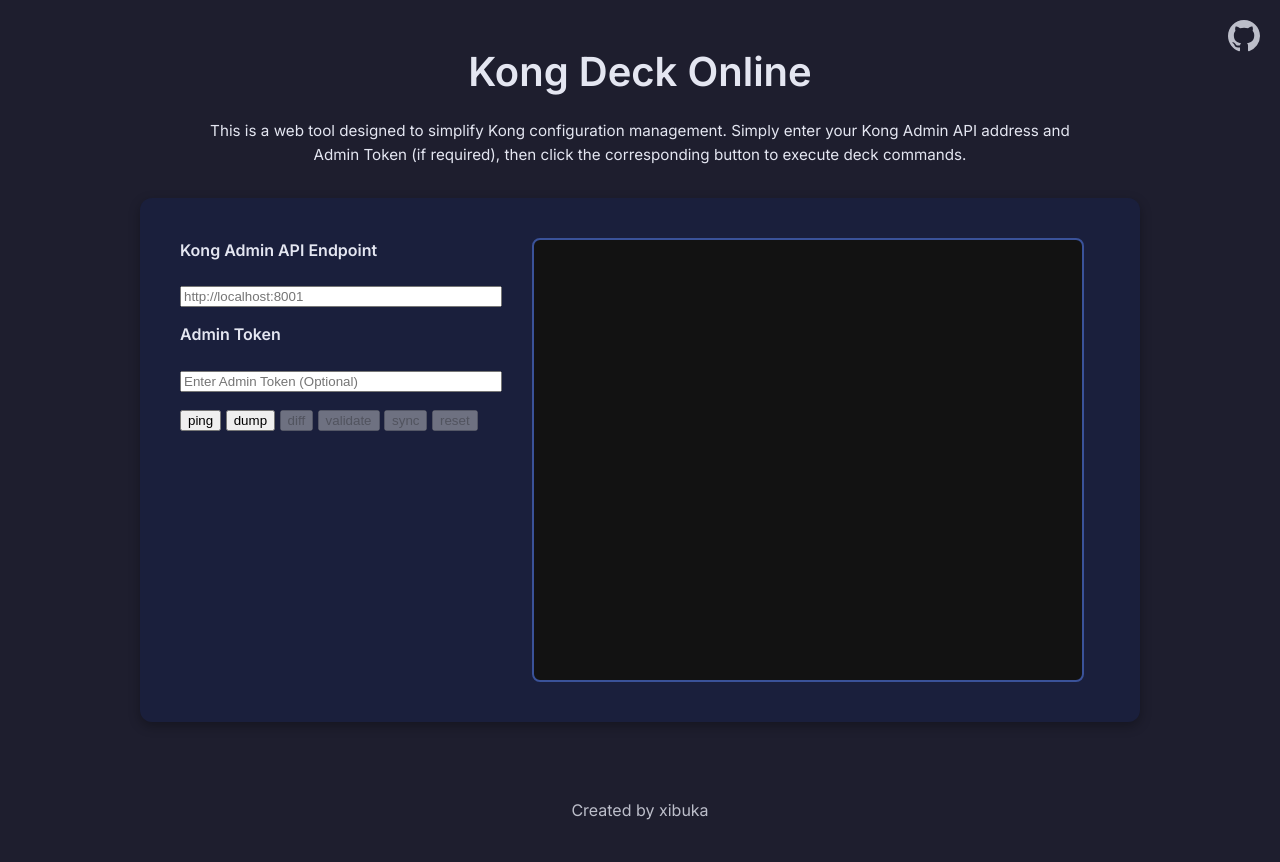
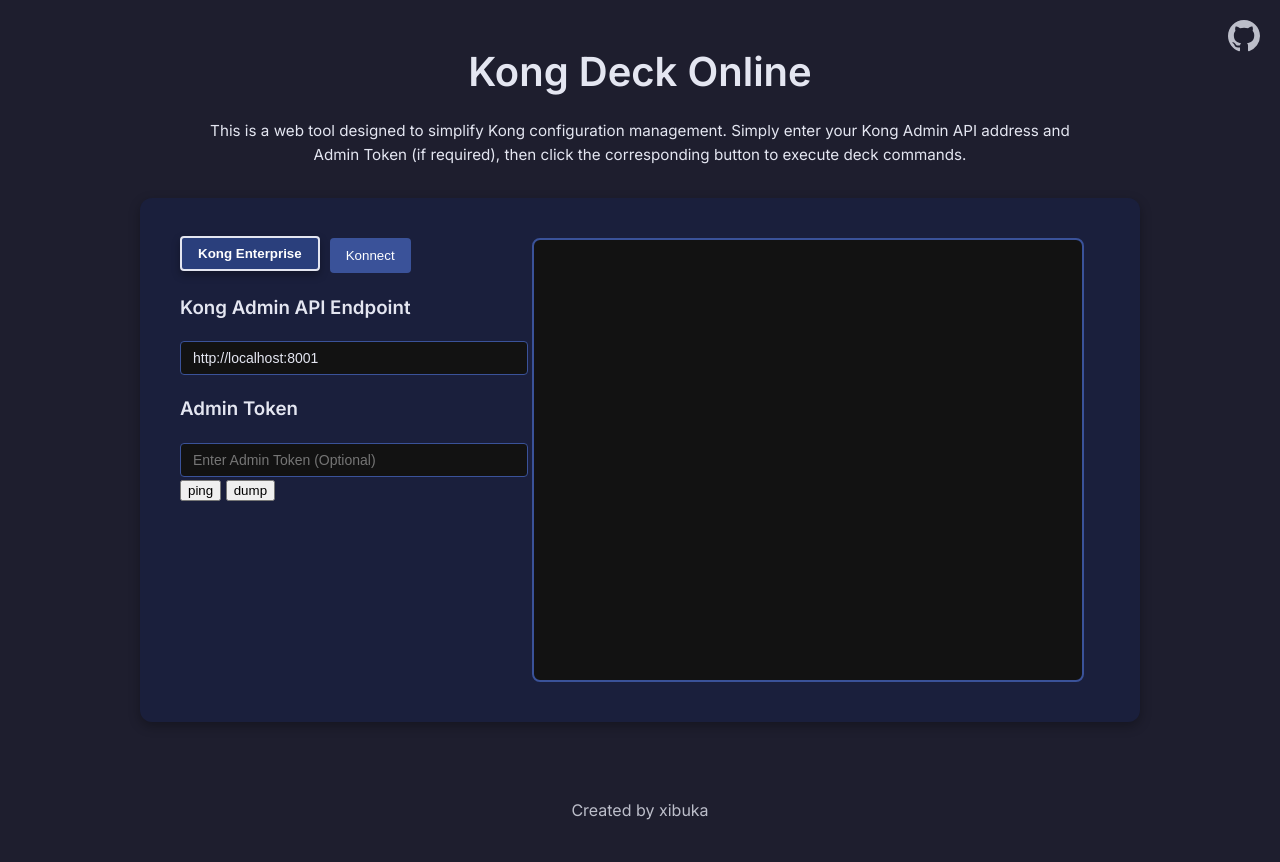
Before and after one commit to xibuka/kong-deck-online, a website: page public/index.html in a window 1280 px wide. Drawn offline with Linux system fonts and the light colour scheme.

Commit message:
Add new tab for Konnect

```diff
--- a/public/index.html
+++ b/public/index.html
@@ -119,6 +119,15 @@
             font-size: 1rem;
             margin: 0 0 8px 0;
         }
+        .input-field {
+            width: 100%;
+            padding: 8px 12px;
+            border: 1px solid var(--border-color);
+            border-radius: 4px;
+            background-color: #121212;
+            color: var(--text-color);
+            font-size: 14px;
+        }
         .output-container {
             flex-grow: 1;
             display: flex;
@@ -173,11 +182,53 @@
             transform: scale(1.1);
         }
 
+        .tabs {
+            width: 100%;
+        }
+
+        .tab-header {
+            display: flex;
+            gap: 10px;
+            margin-bottom: 20px;
+        }
+
+        .tab-button {
+            padding: 8px 16px;
+            border: none;
+            background: var(--button-bg);
+            color: var(--button-text);
+            border-radius: 4px;
+            cursor: pointer;
+            transition: all 0.2s ease;
+        }
+
+        .tab-button:hover {
+            background: var(--primary-hover);
+            transform: translateY(-1px);
+        }
+
+        .tab-button.active {
+            background: var(--primary-color);
+            box-shadow: 0 4px 8px rgba(0, 0, 0, 0.3);
+            transform: translateY(-2px);
+            font-weight: 600;
+            border: 2px solid var(--text-color);
+        }
+
+        .tab-content {
+            display: none;
+        }
+
+        .tab-content.active {
+            display: block;
+        }
+
         .command-display {
             font-family: 'Monaco', 'Consolas', monospace;
             font-size: 12px;
             color: #888;
-            padding: 8px;
+            padding: 16px;
+            margin: 16px 0;
             word-break: break-all;
             background-color: #1a1a1a;
             border-radius: 8px;
@@ -218,7 +269,7 @@
         // 页面加载时初始化按钮状态
         document.addEventListener('DOMContentLoaded', updateOutputActionVisibility);
 
-        async function executeDeckCommand(command) {
+        async function executeDeckCommand(command, tabId) {
             // Reset copy button text
             const copyButton = document.querySelector('.output-action');
             copyButton.innerHTML = `
@@ -228,11 +279,24 @@
                 </svg>
                 Copy`;
 
-            const endpoint = document.getElementById('endpoint-input').value;
-            const token = document.getElementById('token-input').value;
+            let endpoint, token, controlPlane, pat;
+            if (tabId === 'enterprise') {
+                endpoint = document.getElementById('endpoint-input-enterprise').value;
+                token = document.getElementById('token-input-enterprise').value;
+            } else if (tabId === 'konnect') {
+                controlPlane = document.getElementById('konnect-cp').value;
+                pat = document.getElementById('konnect-pat').value;
+            }
+
+            let deckCommand;
+            if (tabId === 'enterprise') {
+                deckCommand = `deck gateway ${command} --kong-addr ${endpoint} ${token ? `--headers "kong-admin-token: ${token}"` : ''}`;
+            } else if (tabId === 'konnect') {
+                deckCommand = `deck gateway ${command} --konnect-control-plane-name ${controlPlane} ${pat ? `--konnect-token ${pat}` : ''}`;
+            }
+
             const outputArea = document.getElementById('output');
             const commandDisplay = document.getElementById('command-display');
-            const deckCommand = `deck gateway ${command} --kong-addr ${endpoint} ${token ? `--headers "kong-admin-token: ${token}"` : ''}`;
 
             // Display the executed command
             commandDisplay.style.display = 'block';
@@ -291,6 +355,17 @@
             window.URL.revokeObjectURL(url);
             document.body.removeChild(a);
         }
+
+        function switchTab(event, tabId) {
+            const tabButtons = document.querySelectorAll('.tab-button');
+            const tabContents = document.querySelectorAll('.tab-content');
+
+            tabButtons.forEach(button => button.classList.remove('active'));
+            tabContents.forEach(content => content.classList.remove('active'));
+
+            event.target.classList.add('active');
+            document.getElementById(tabId).classList.add('active');
+        }
     </script>
 </head>
 <body>
@@ -309,19 +384,33 @@
         <div class="main-content">
             <div class="left-panel">
                 <div class="input-area">
-                    <h2>Kong Admin API Endpoint</h2>
-                    <input type="text" id="endpoint-input" placeholder="http://localhost:8001" />
-                    <h2>Admin Token</h2>
-                    <input type="text" id="token-input" placeholder="Enter Admin Token (Optional)" />
-                    <div class="button-group">
-                        <button onclick="executeDeckCommand('ping')" class="action-button">ping</button>
-                        <button onclick="executeDeckCommand('dump')" class="action-button">dump</button>
-                        <button onclick="executeDeckCommand('diff')" class="action-button" disabled>diff</button>
-                        <button onclick="executeDeckCommand('validate')" class="action-button" disabled>validate</button>
-                        <button onclick="executeDeckCommand('sync')" class="action-button" disabled>sync</button>
-                        <button onclick="executeDeckCommand('reset')" class="action-button" disabled>reset</button>
+                    <div class="tabs">
+                        <div class="tab-header">
+                            <button class="tab-button active" onclick="switchTab(event, 'enterprise')">Kong Enterprise</button>
+                            <button class="tab-button" onclick="switchTab(event, 'konnect')">Konnect</button>
+                        </div>
+                        <div id="enterprise" class="tab-content active">
+                            <h3>Kong Admin API Endpoint</h3>
+                            <input type="text" id="endpoint-input-enterprise" value="http://localhost:8001" placeholder="http://localhost:8001" class="input-field" />
+                            <h3>Admin Token</h3>
+                            <input type="text" id="token-input-enterprise" placeholder="Enter Admin Token (Optional)" class="input-field" />
+                            <div class="button-group">
+                                <button onclick="executeDeckCommand('ping', 'enterprise')" class="action-button">ping</button>
+                                <button onclick="executeDeckCommand('dump', 'enterprise')" class="action-button">dump</button>
+                            </div>
+                        </div>
+                        <div id="konnect" class="tab-content">
+                            <h3>Konnect Control Plane</h3>
+                            <input type="text" id="konnect-cp" value="default"  placeholder="default" class="input-field" />
+                            <h3>PAT</h3>
+                            <input type="password" id="konnect-pat" placeholder="Enter Personal Access Token" class="input-field" />
+                            <div class="button-group">
+                                <button onclick="executeDeckCommand('ping', 'konnect')" class="action-button">ping</button>
+                                <button onclick="executeDeckCommand('dump', 'konnect')" class="action-button">dump</button>
+                            </div>
+                        </div>
+                        <div id="command-display" class="command-display"></div>
                     </div>
-                    <div id="command-display" class="command-display"></div>
                 </div>
             </div>
             <div class="right-panel">
```
